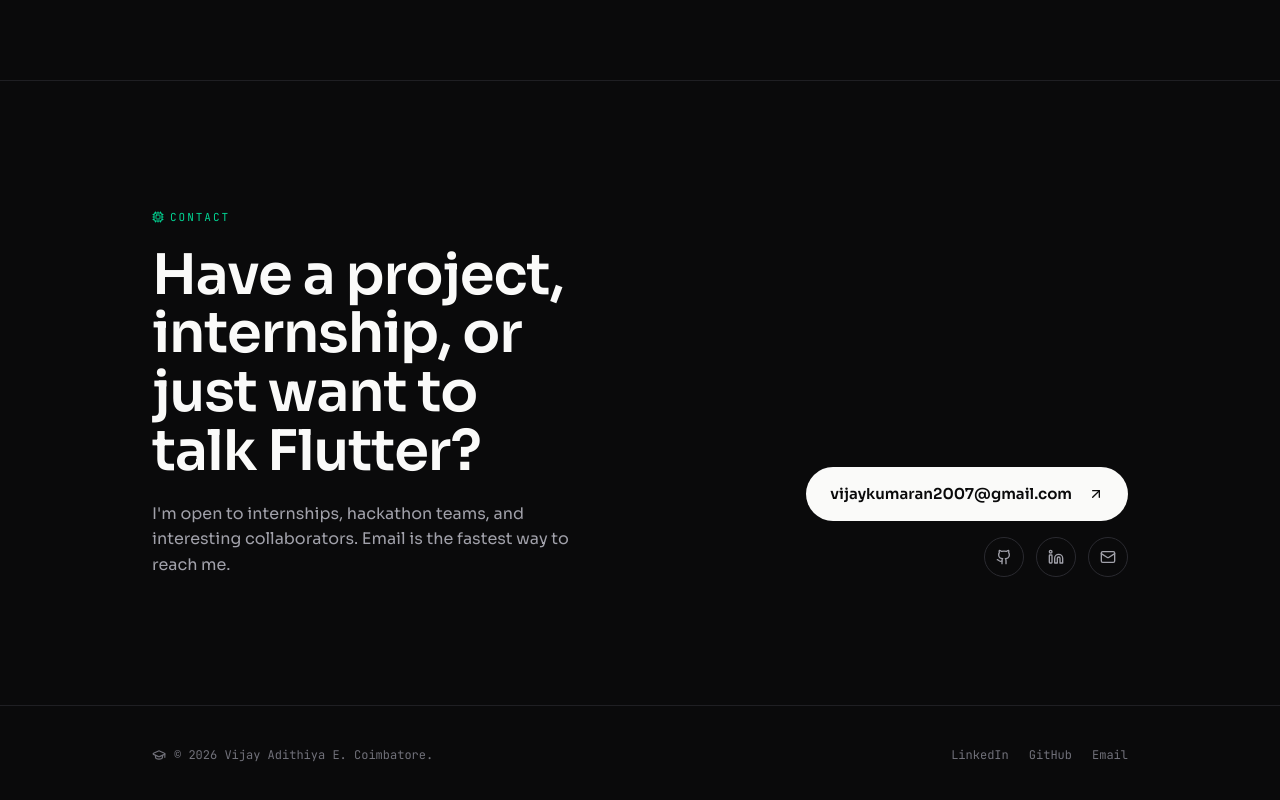
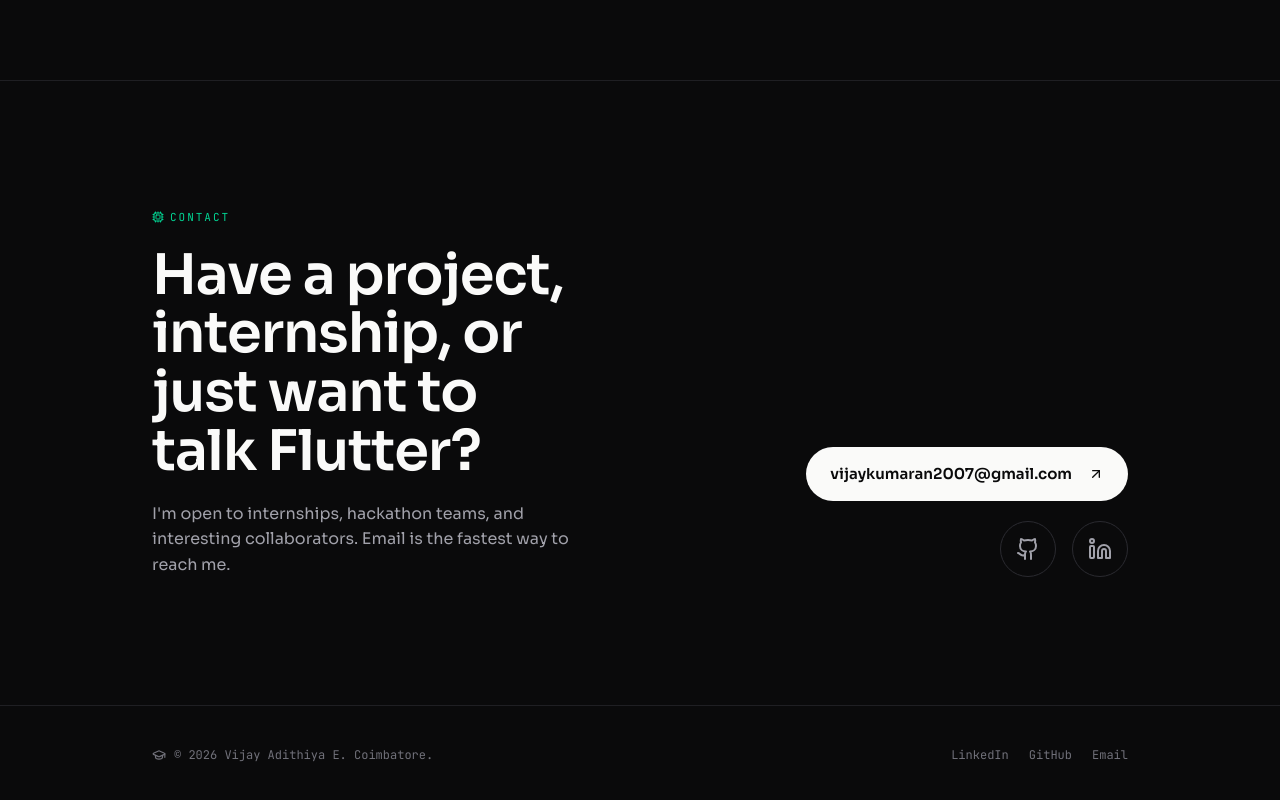
Before and after one commit to vijaykumaran2007/scroll-animated-video-website, a Next.js app: page / in a window 1280 px wide. Shown: the part 5545-6345 px from the top of the page. Built offline with nearby package versions, Linux system fonts and the light colour scheme.

Commit message:
Add interactive copy email button and increase social icon size

```diff
--- a/src/app/page.tsx
+++ b/src/app/page.tsx
@@ -690,6 +690,14 @@ function Certifications() {
 /* ---------- CONTACT ------------------------------------------------------- */
 
 function Contact() {
+  const [copied, setCopied] = useState(false);
+
+  const handleCopy = () => {
+    navigator.clipboard.writeText("vijaykumaran2007@gmail.com");
+    setCopied(true);
+    setTimeout(() => setCopied(false), 2000);
+  };
+
   return (
     <section className="relative z-10 bg-[#0a0a0b] border-t border-[#1f1f23]">
       <div className="max-w-5xl mx-auto px-6 py-24 md:py-32">
@@ -708,39 +716,32 @@ function Contact() {
             </p>
           </div>
 
-          <div className="flex flex-col gap-3 md:items-end">
-            <a
-              href="mailto:vijaykumaran2007@gmail.com"
+          <div className="flex flex-col gap-4 md:items-end">
+            <button
+              onClick={handleCopy}
               className="group inline-flex items-center justify-between gap-4 bg-[#fafaf9] text-[#0a0a0b] rounded-full px-6 py-4 font-semibold text-[15px] hover:bg-emerald-400 hover:text-[#052e16] active:translate-y-[1px] transition-colors md:w-fit"
             >
-              vijaykumaran2007@gmail.com
-              <ArrowUpRight className="w-4 h-4 group-hover:-translate-y-0.5 group-hover:translate-x-0.5 transition-transform" />
-            </a>
-            <div className="flex items-center gap-3 mt-1">
+              {copied ? "Copied to clipboard!" : "vijaykumaran2007@gmail.com"}
+              {!copied && <ArrowUpRight className="w-4 h-4 group-hover:-translate-y-0.5 group-hover:translate-x-0.5 transition-transform" />}
+            </button>
+            <div className="flex items-center gap-4 mt-1">
               <a
                 href="https://github.com/vijaykumaran2007"
                 target="_blank"
                 rel="noopener noreferrer"
                 aria-label="GitHub"
-                className="inline-flex items-center justify-center w-10 h-10 rounded-full border border-[#2a2a30] text-[#a1a1aa] hover:text-[#fafaf9] hover:border-[#fafaf9] transition-colors"
+                className="inline-flex items-center justify-center w-14 h-14 rounded-full border border-[#2a2a30] text-[#a1a1aa] hover:text-[#fafaf9] hover:border-[#fafaf9] transition-colors"
               >
-                <GithubIcon className="w-4 h-4" />
+                <GithubIcon className="w-6 h-6" />
               </a>
               <a
                 href="https://linkedin.com/in/vijay-adithiya"
                 target="_blank"
                 rel="noopener noreferrer"
                 aria-label="LinkedIn"
-                className="inline-flex items-center justify-center w-10 h-10 rounded-full border border-[#2a2a30] text-[#a1a1aa] hover:text-[#fafaf9] hover:border-[#fafaf9] transition-colors"
+                className="inline-flex items-center justify-center w-14 h-14 rounded-full border border-[#2a2a30] text-[#a1a1aa] hover:text-[#fafaf9] hover:border-[#fafaf9] transition-colors"
               >
-                <LinkedinIcon className="w-4 h-4" />
-              </a>
-              <a
-                href="mailto:vijaykumaran2007@gmail.com"
-                aria-label="Email"
-                className="inline-flex items-center justify-center w-10 h-10 rounded-full border border-[#2a2a30] text-[#a1a1aa] hover:text-[#fafaf9] hover:border-[#fafaf9] transition-colors"
-              >
-                <Mail className="w-4 h-4" />
+                <LinkedinIcon className="w-6 h-6" />
               </a>
             </div>
           </div>
```
